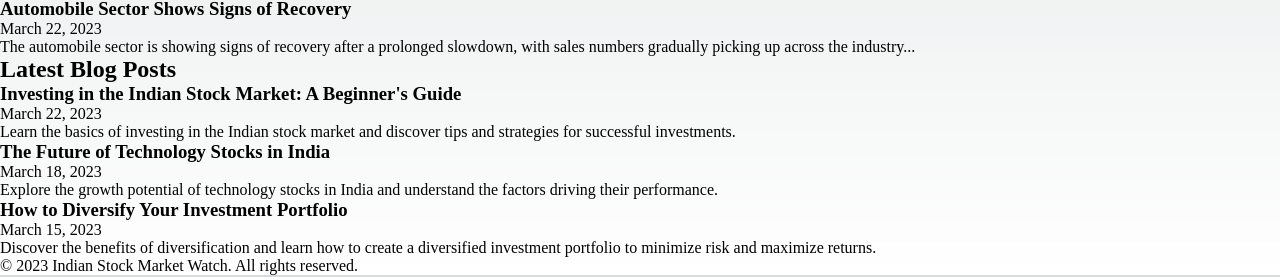
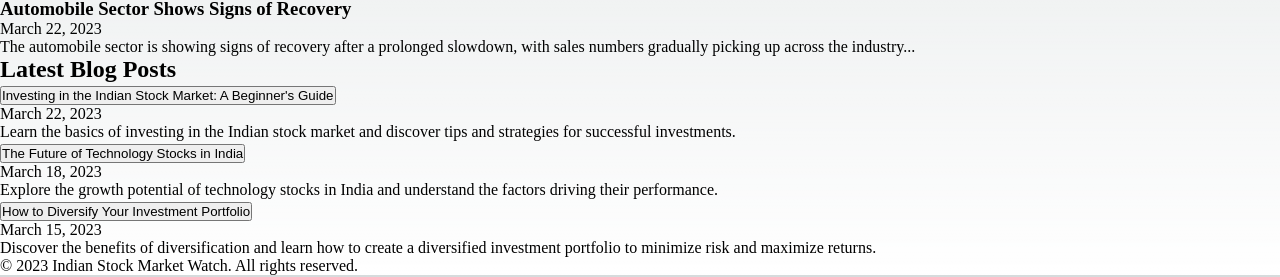
Before and after one commit to sudheer313/Indian-Stock-Markett-Watch, a Next.js app: page / in a window 1280 px wide. Shown: the part 514-791 px from the top of the page. Built offline with nearby package versions, Linux system fonts and the light colour scheme.

Commit message:
update pages/Blogs with Link tag and a button

```diff
--- a/pages/Blogs.js
+++ b/pages/Blogs.js
@@ -44,7 +44,9 @@ const Blogs = () => {
             <div key={index} className="border-b border-gray-300 pb-4">
               <h3 className="text-xl font-semibold mb-2">
                 <Link href={`/blog/${blogPost.slug}`}>
-                <a className="text-blue-500 hover:text-blue-700">{blogPost.title}</a>
+                  <button className="text-blue-500 hover:text-blue-700">
+                    {blogPost.title}
+                  </button>
                 </Link>
               </h3>
               <p className="text-sm text-gray-500 mb-2">{blogPost.date}</p>
```
Lines whose indentation alone changed are shown as unchanged.
